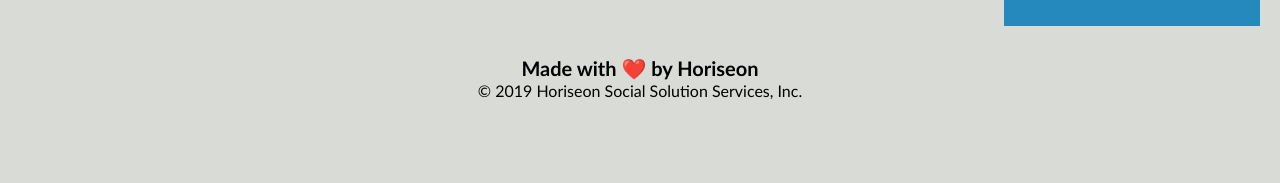
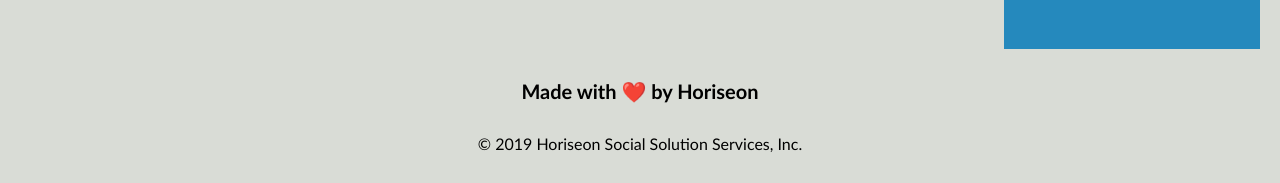
Before and after one commit to downerdm/horiseon, a plain HTML site: page index.html in a window 1280 px wide. Shown: the part 1873-2056 px from the top of the page. Before the commit the page ends 2003 px from the top, so only its background shows below. Drawn offline with Linux system fonts and the light colour scheme.

Commit message:
Code and comments updated

```diff
--- a/assets/css/style.css
+++ b/assets/css/style.css
@@ -8,7 +8,7 @@
     background-color: #d9dcd6;
 }
 
-/* Replaced class with appropriate HTML tag */
+/* Replaced class with appropriate semantic HTML tag */
 header {
     padding: 20px;
     font-family: 'Trebuchet MS', 'Lucida Sans Unicode', 'Lucida Grande', 'Lucida Sans', Arial, sans-serif;
@@ -52,11 +52,11 @@
     font-size: 16px;
 }
 
-.hero {
+/* Renamed class to specifiy content and moved image to HTML */
+.mainImage {
     height: 800px;
     width: 100%;
     margin-bottom: 25px;
-    background-image: url("../images/digital-marketing-meeting.jpg");
     background-size: cover;
     background-position: center;
 }
@@ -190,13 +190,18 @@
     font-size: 36px;
 }
 
-.footer {
-    padding: 30px;
+/* Replaced class with appropriate semantic HTML tag */
+footer p {
+    padding-top: 30px;
+    padding-bottom: 0;
     clear: both;
     font-family: 'Trebuchet MS', 'Lucida Sans Unicode', 'Lucida Grande', 'Lucida Sans', Arial, sans-serif;
     text-align: center;
+    font-size: 20px;
 }
 
-.footer h2 {
-    font-size: 20px;
+/* Created an id for a smaller footer font-size */
+#footerSmallerFont {
+    padding-bottom: 30px;
+    font-size: 16px;
 }
--- a/index.html
+++ b/index.html
@@ -24,7 +24,10 @@
                 </li>
             </ul>
         </section>
-        <section class="hero"></section>
+        <!-- Moved image here from CSS to keep all images in one place,
+            and to set ALT attribute -->
+        <img src="./assets/images/digital-marketing-meeting.jpg" alt="Digital Marketing Meeting"
+            class="mainImage"/>
     </header>
 
     <div class="content">
@@ -73,12 +76,16 @@
             </p>
         </div>
     </div>
-    <div class="footer">
-        <h2>Made with ❤️️ by Horiseon</h2>
+
+    <footer>
         <p>
+            <!-- Bolded top line -->
+            <strong>Made with ❤️️ by Horiseon</strong>
+        </p>
+        <p id="footerSmallerFont">
             &copy; 2019 Horiseon Social Solution Services, Inc.
         </p>
-    </div>
+    </footer>
 </body>
 
 </html>
```
